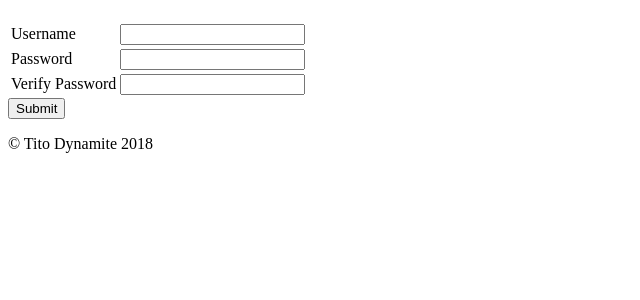
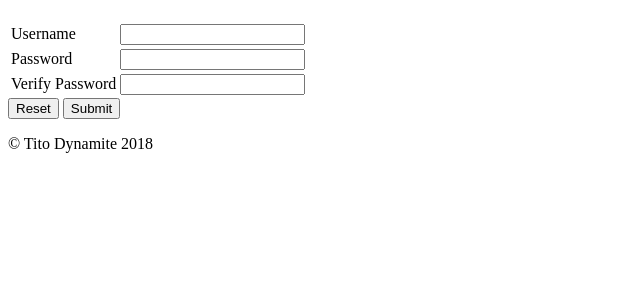
Before and after one commit to dominicnunez/blogz, a Flask app: page /signup in a window 1280 px wide. Shown: the part 181-481 px from the top of the page, without its empty margins (0-640 px from the left). Run offline with Flask 2, Linux system fonts and the light colour scheme.

Commit message:
added reset button signup.html

```diff
--- a/templates/signup.html
+++ b/templates/signup.html
@@ -30,6 +30,11 @@ Signup | Blogz
         </td>
     </tr>
 </tbody></table>
-<input type="submit">
+<tfoot>
+    <tr>
+        <td><button type="reset">Reset</button></td>
+        <td><button type="submit">Submit</button></td>
+    </tr>
+</tfoot>
 </form>
 {% endblock %}
```
